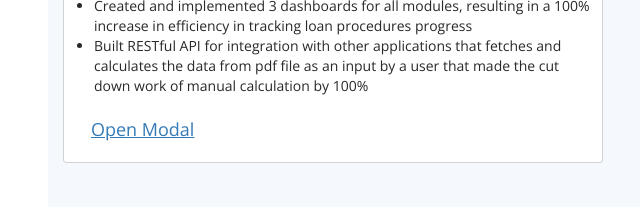
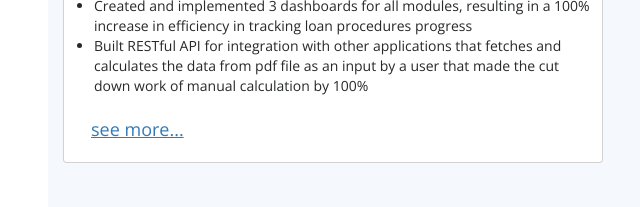
Before and after one commit to priyu-22/priyu-22.github.io, a plain HTML site: page index.html in a window 1280 px wide. Shown: the part 4513-4720 px from the top of the page, 252-892 px from the left. Drawn offline with nearby package versions, Linux system fonts and the light colour scheme.

Commit message:
Update index.html

```diff
--- a/index.html
+++ b/index.html
@@ -298,7 +298,7 @@ As a skilled software developer with over 3 years of experience and a master's d
 						<li>Created and implemented 3 dashboards for all modules, resulting in a 100% increase in efficiency in tracking loan procedures progress</li>
 						<li>Built RESTful API for integration with other applications that fetches and calculates the data from pdf file as an input by a user that made the cut down work of manual calculation by 100%</li>
 					</ul>
-					<button type="button" class="btn btn-link btn-lg" data-toggle="modal" data-target="#myModal">Open Modal</button>
+					<button type="button" class="btn btn-link btn-lg" data-toggle="modal" data-target="#myModal">see more...</button>
 				</div>
               </div>
           </div>
```
